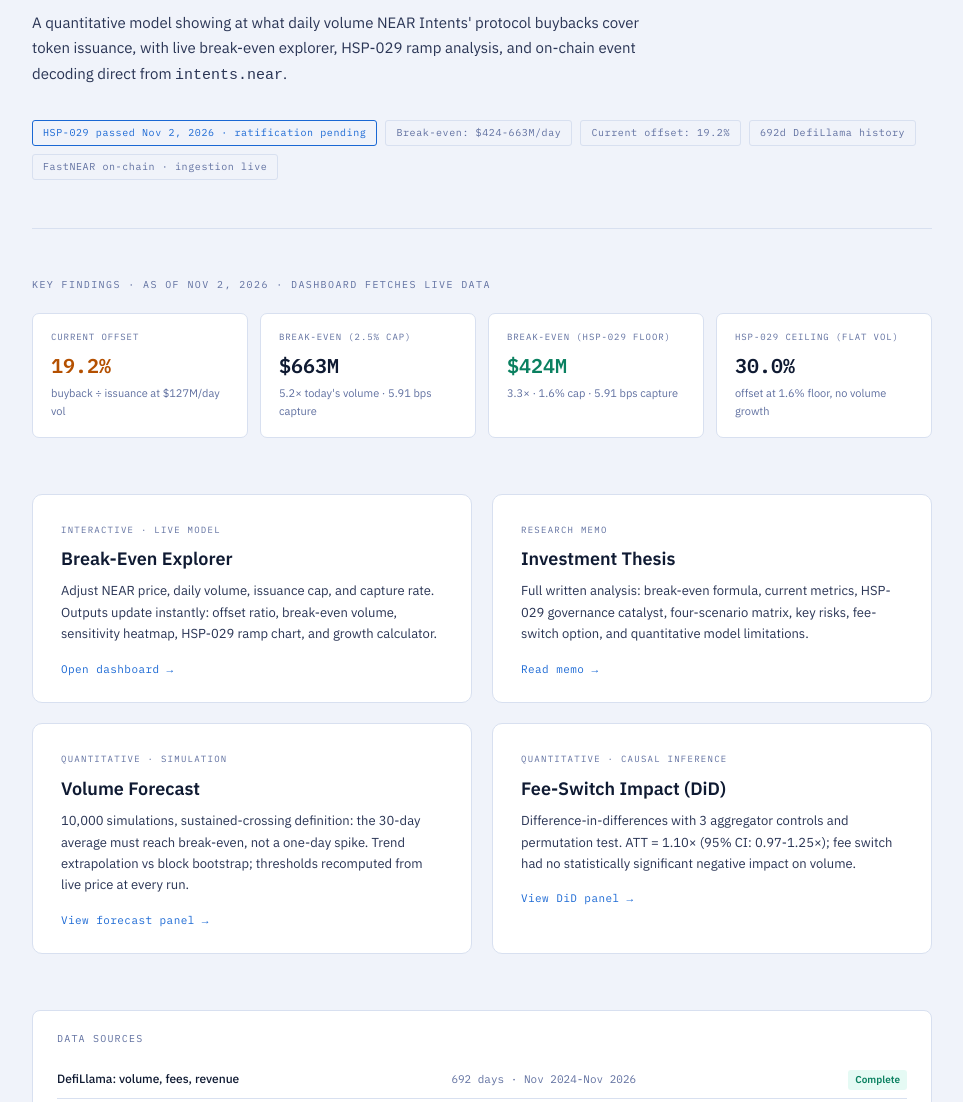
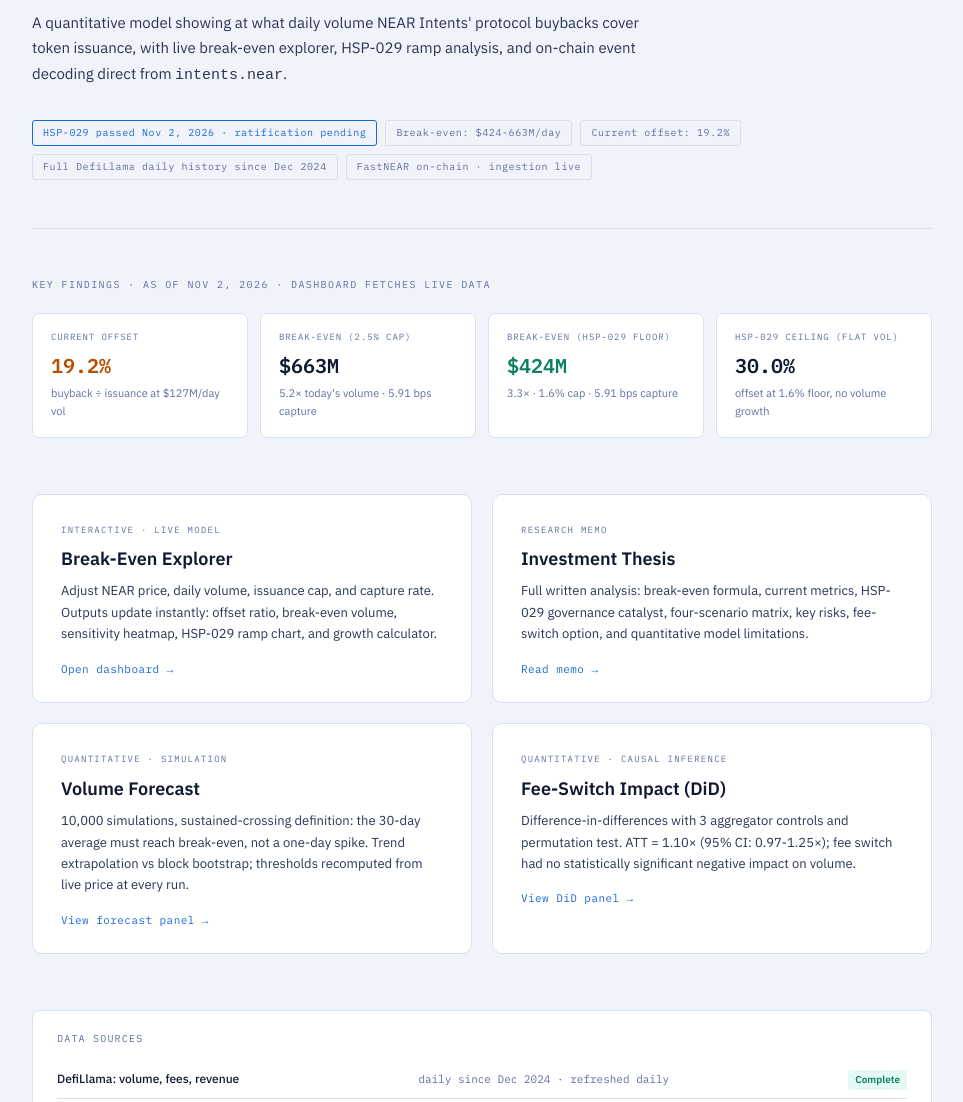
Before and after one commit to bomanaps/-near-intents-thesis, a plain HTML site: page docs/index.html in a window 1280 px wide. Shown: the part 198-1300 px from the top of the page, without its empty margins (158-1121 px from the left). Drawn offline with Linux system fonts and the light colour scheme.

Commit message:
sync readme and landing with repo

```diff
--- a/docs/index.html
+++ b/docs/index.html
@@ -164,7 +164,7 @@ footer {
     <span class="chip chip-hi">HSP-029 passed Nov 2, 2026 · ratification pending</span>
     <span class="chip">Break-even: $424-663M/day</span>
     <span class="chip">Current offset: 19.2%</span>
-    <span class="chip">692d DefiLlama history</span>
+    <span class="chip">Full DefiLlama daily history since Dec 2024</span>
     <span class="chip">FastNEAR on-chain · ingestion live</span>
   </div>
 
@@ -246,7 +246,7 @@ footer {
     <div class="src-title">Data Sources</div>
     <div class="src-row">
       <span class="src-name">DefiLlama: volume, fees, revenue</span>
-      <span class="src-detail">692 days · Nov 2024-Nov 2026</span>
+      <span class="src-detail">daily since Dec 2024 · refreshed daily</span>
       <span class="src-status s-done">Complete</span>
     </div>
     <div class="src-row">
```
Also changed, not shown: 1 other file.
